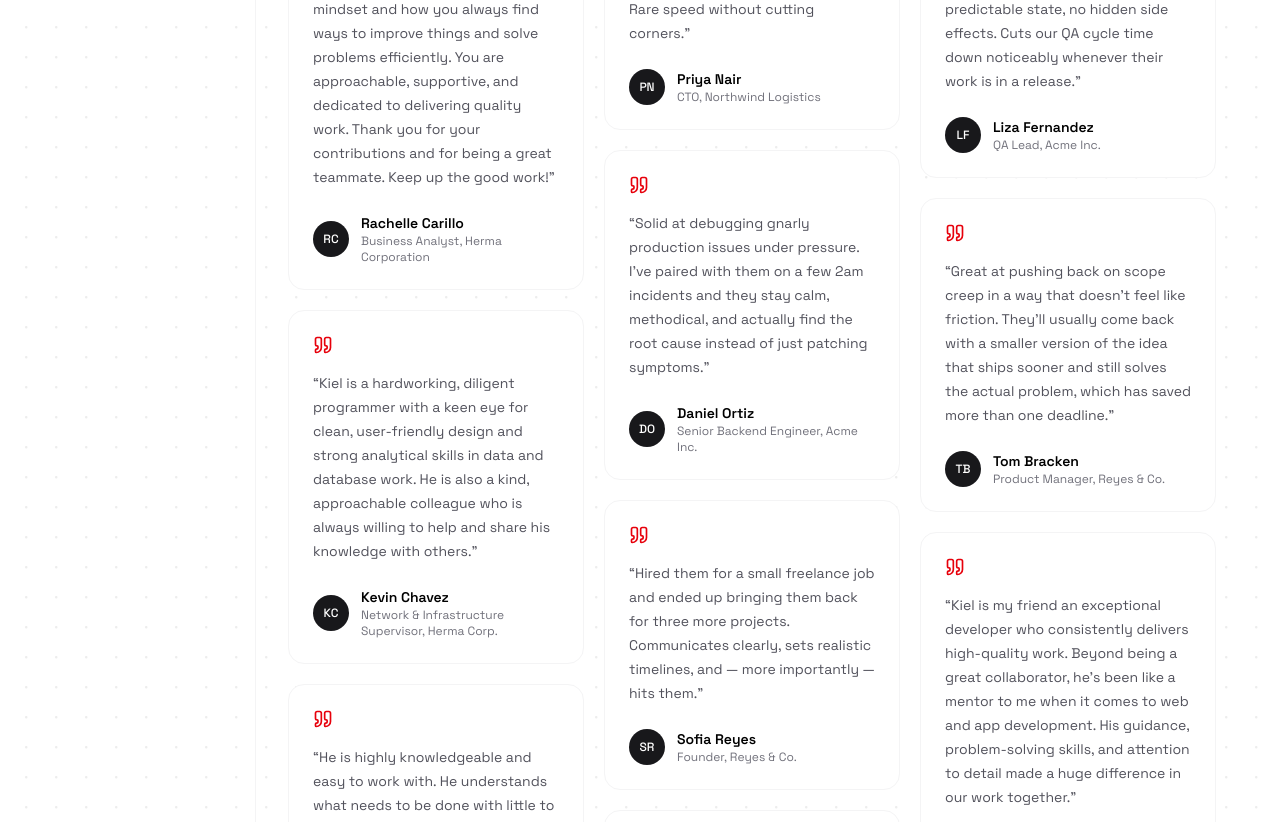
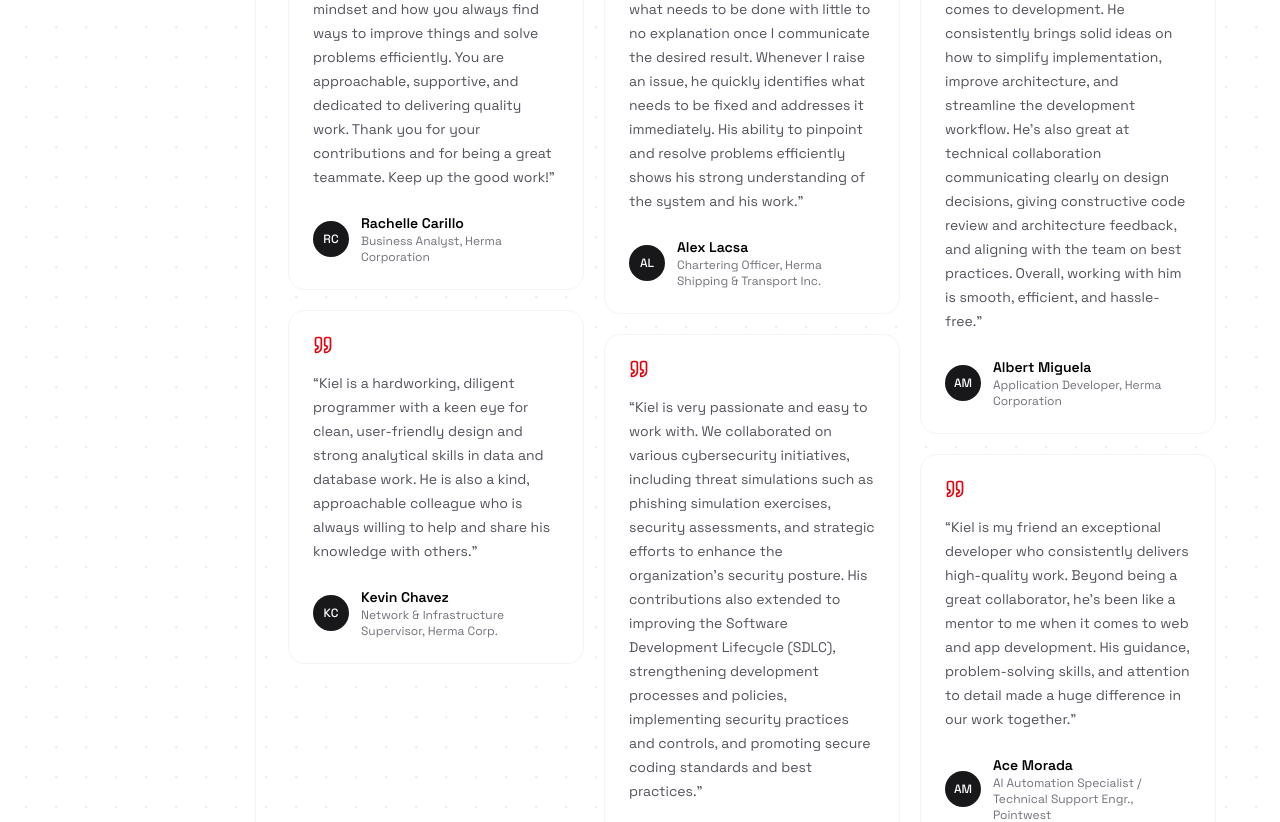
Before and after one commit to ezekielgarcia12/my-portfolio, a Next.js app: page / in a window 1280 px wide. Shown: the part 6749-7571 px from the top of the page. Built offline with nearby package versions, Linux system fonts and the light colour scheme.

Commit message:
chore: additional reco

```diff
--- a/src/data/recommendations.ts
+++ b/src/data/recommendations.ts
@@ -37,38 +37,15 @@ export const recommendations: Recommendation[] = [
   // lining up like a regular grid. Trim back down once real
   // recommendations come in.
   {
-    name: "Priya Nair",
-    role: "CTO, Northwind Logistics",
-    quote: "Turned our messy spec into a working prototype in under a week. Rare speed without cutting corners.",
+    name: "Llod San Lorenzo",
+    role: "InfoSec Officer, Herma Corp.",
+    quote: "Kiel is very passionate and easy to work with. We collaborated on various cybersecurity initiatives, including threat simulations such as phishing simulation exercises, security assessments, and strategic efforts to enhance the organization's security posture. His contributions also extended to improving the Software Development Lifecycle (SDLC), strengthening development processes and policies, implementing security practices and controls, and promoting secure coding standards and best practices.",
   },
   {
-    name: "Daniel Ortiz",
-    role: "Senior Backend Engineer, Acme Inc.",
+    name: "Albert Miguela",
+    role: "Application Developer, Herma Corporation",
     quote:
-      "Solid at debugging gnarly production issues under pressure. I've paired with them on a few 2am incidents and they stay calm, methodical, and actually find the root cause instead of just patching symptoms.",
-  },
-  {
-    name: "Sofia Reyes",
-    role: "Founder, Reyes & Co.",
-    quote:
-      "Hired them for a small freelance job and ended up bringing them back for three more projects. Communicates clearly, sets realistic timelines, and — more importantly — hits them.",
-  },
-  {
-    name: "Marcus Webb",
-    role: "Engineering Director, Northwind Logistics",
-    quote: "Consistently one of the strongest code reviewers on the team.",
-  },
-  {
-    name: "Liza Fernandez",
-    role: "QA Lead, Acme Inc.",
-    quote:
-      "Writes code that's genuinely easy to test — clear boundaries, predictable state, no hidden side effects. Cuts our QA cycle time down noticeably whenever their work is in a release.",
-  },
-  {
-    name: "Tom Bracken",
-    role: "Product Manager, Reyes & Co.",
-    quote:
-      "Great at pushing back on scope creep in a way that doesn't feel like friction. They'll usually come back with a smaller version of the idea that ships sooner and still solves the actual problem, which has saved more than one deadline.",
+      "Honestly, Sir Kiel is a genuinely strong technical thinker when it comes to development. He consistently brings solid ideas on how to simplify implementation, improve architecture, and streamline the development workflow. He's also great at technical collaboration communicating clearly on design decisions, giving constructive code review and architecture feedback, and aligning with the team on best practices. Overall, working with him is smooth, efficient, and hassle-free.",
   },
   {
     name: "Ace Morada",
```
